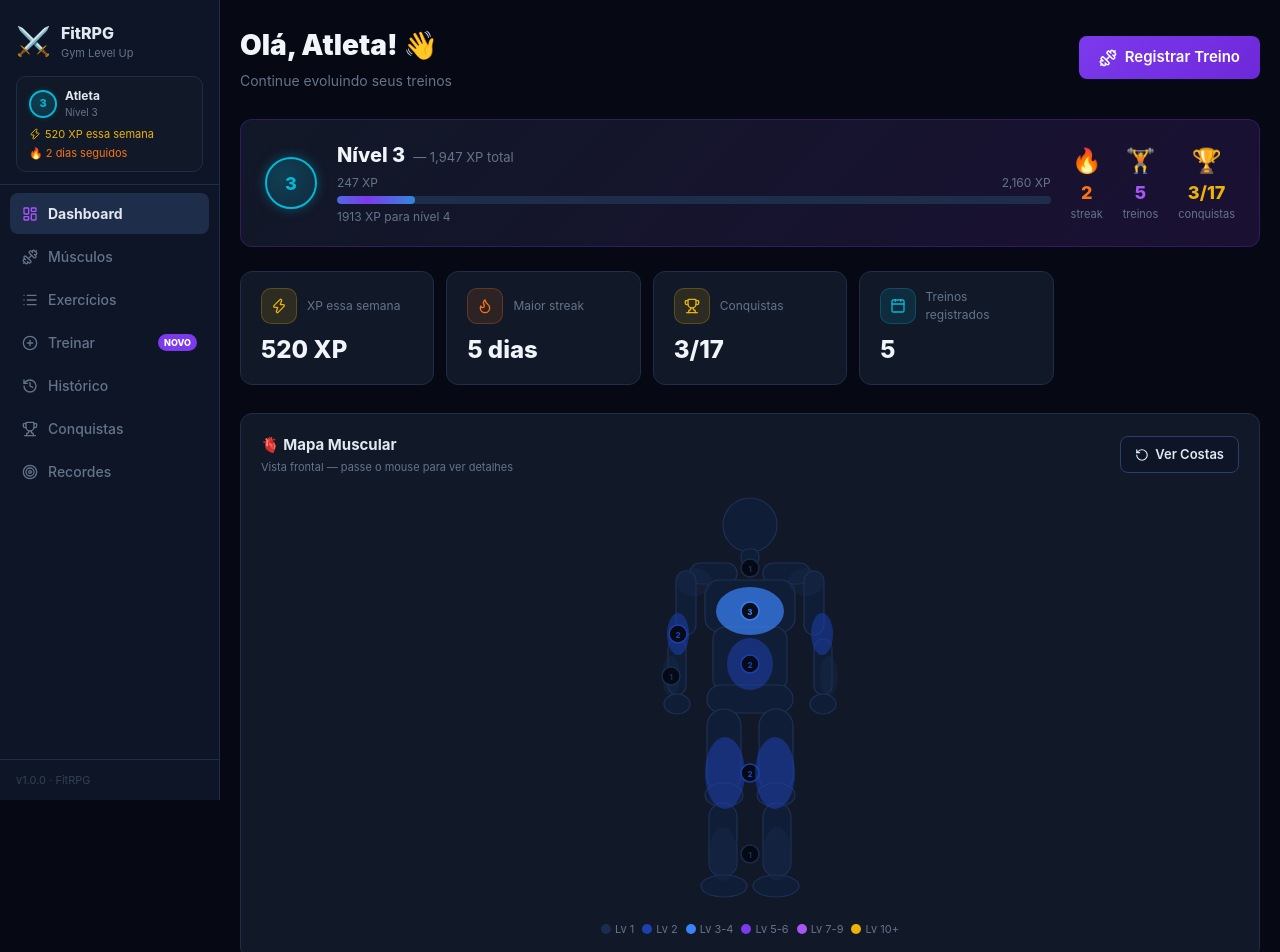
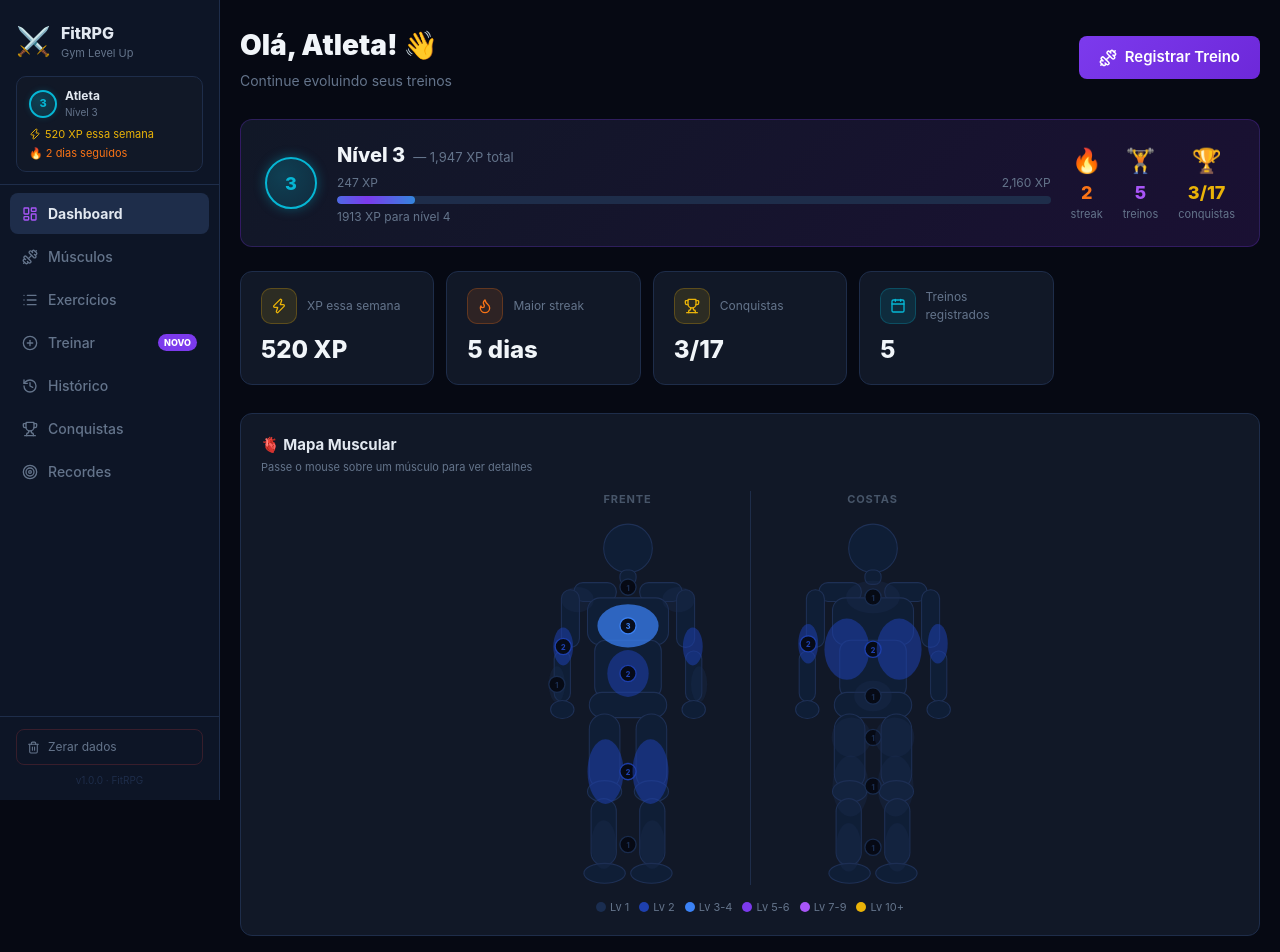
Before and after one commit to ThiagoGTK/Fitness-rpg, a React (Vite) app: page / in a window 1280 px wide. Shown: the top 952 px of the page. Built offline with nearby package versions, Linux system fonts and the light colour scheme.

Commit message:
feat: body map side by side + clean reset button

```diff
--- a/src/components/BodyMap.tsx
+++ b/src/components/BodyMap.tsx
@@ -1,7 +1,6 @@
 import { useState, useRef } from 'react';
 import { useGameStore } from '../store/gameStore';
 import { xpForMuscleLevel } from '../services/levelCalculator';
-import { RotateCcw } from 'lucide-react';
 
 interface Region {
   muscleId: string;
@@ -16,18 +15,18 @@ interface TooltipState {
 
 // Muscle overlay regions — front view
 const FRONT_REGIONS: Region[] = [
-  { muscleId: 'ombros',     cx: 44,  cy: 93,  rx: 18, ry: 14 },
-  { muscleId: 'ombros',     cx: 156, cy: 93,  rx: 18, ry: 14 },
-  { muscleId: 'peito',      cx: 100, cy: 122, rx: 34, ry: 24 },
-  { muscleId: 'biceps',     cx: 28,  cy: 145, rx: 11, ry: 21 },
-  { muscleId: 'biceps',     cx: 172, cy: 145, rx: 11, ry: 21 },
-  { muscleId: 'antebraco',  cx: 21,  cy: 187, rx: 9,  ry: 20 },
-  { muscleId: 'antebraco',  cx: 179, cy: 187, rx: 9,  ry: 20 },
-  { muscleId: 'abdomen',    cx: 100, cy: 175, rx: 23, ry: 26 },
-  { muscleId: 'quadriceps', cx: 75,  cy: 284, rx: 20, ry: 36 },
-  { muscleId: 'quadriceps', cx: 125, cy: 284, rx: 20, ry: 36 },
-  { muscleId: 'panturrilha',cx: 73,  cy: 365, rx: 14, ry: 27 },
-  { muscleId: 'panturrilha',cx: 127, cy: 365, rx: 14, ry: 27 },
+  { muscleId: 'ombros',      cx: 44,  cy: 93,  rx: 18, ry: 14 },
+  { muscleId: 'ombros',      cx: 156, cy: 93,  rx: 18, ry: 14 },
+  { muscleId: 'peito',       cx: 100, cy: 122, rx: 34, ry: 24 },
+  { muscleId: 'biceps',      cx: 28,  cy: 145, rx: 11, ry: 21 },
+  { muscleId: 'biceps',      cx: 172, cy: 145, rx: 11, ry: 21 },
+  { muscleId: 'antebraco',   cx: 21,  cy: 187, rx: 9,  ry: 20 },
+  { muscleId: 'antebraco',   cx: 179, cy: 187, rx: 9,  ry: 20 },
+  { muscleId: 'abdomen',     cx: 100, cy: 175, rx: 23, ry: 26 },
+  { muscleId: 'quadriceps',  cx: 75,  cy: 284, rx: 20, ry: 36 },
+  { muscleId: 'quadriceps',  cx: 125, cy: 284, rx: 20, ry: 36 },
+  { muscleId: 'panturrilha', cx: 73,  cy: 365, rx: 14, ry: 27 },
+  { muscleId: 'panturrilha', cx: 127, cy: 365, rx: 14, ry: 27 },
 ];
 
 // Muscle overlay regions — back view
@@ -46,26 +45,24 @@ const BACK_REGIONS: Region[] = [
   { muscleId: 'panturrilha', cx: 127, cy: 368, rx: 14, ry: 27 },
 ];
 
-// Centroid label position per unique muscle (front)
 const FRONT_LABEL: Record<string, { x: number; y: number }> = {
-  ombros:     { x: 100, y: 79 },
-  peito:      { x: 100, y: 122 },
-  biceps:     { x: 28,  y: 145 },
-  antebraco:  { x: 21,  y: 187 },
-  abdomen:    { x: 100, y: 175 },
-  quadriceps: { x: 100, y: 284 },
-  panturrilha:{ x: 100, y: 365 },
+  ombros:      { x: 100, y: 79 },
+  peito:       { x: 100, y: 122 },
+  biceps:      { x: 28,  y: 145 },
+  antebraco:   { x: 21,  y: 187 },
+  abdomen:     { x: 100, y: 175 },
+  quadriceps:  { x: 100, y: 284 },
+  panturrilha: { x: 100, y: 365 },
 };
 
-// Centroid label position per unique muscle (back)
 const BACK_LABEL: Record<string, { x: number; y: number }> = {
-  trapezio:   { x: 100, y: 90 },
-  costas:     { x: 100, y: 148 },
-  triceps:    { x: 28,  y: 142 },
-  lombar:     { x: 100, y: 200 },
-  gluteos:    { x: 100, y: 246 },
-  posteriores:{ x: 100, y: 300 },
-  panturrilha:{ x: 100, y: 368 },
+  trapezio:    { x: 100, y: 90 },
+  costas:      { x: 100, y: 148 },
+  triceps:     { x: 28,  y: 142 },
+  lombar:      { x: 100, y: 200 },
+  gluteos:     { x: 100, y: 246 },
+  posteriores: { x: 100, y: 300 },
+  panturrilha: { x: 100, y: 368 },
 };
 
 function levelFill(level: number): string {
@@ -84,13 +81,12 @@ function levelOpacity(level: number): number {
   return 0.35;
 }
 
-function levelGlowId(level: number): string {
-  if (level >= 10) return 'url(#glow-gold)';
-  if (level >= 5)  return 'url(#glow-purple)';
+function levelGlowId(level: number, suffix = ''): string {
+  if (level >= 10) return `url(#glow-gold${suffix})`;
+  if (level >= 5)  return `url(#glow-purple${suffix})`;
   return 'none';
 }
 
-// Static body silhouette — same SVG shapes for both front/back
 function BodySilhouette() {
   const fill = '#0f1e36';
   const stroke = '#1e3055';
@@ -121,9 +117,27 @@ function BodySilhouette() {
   );
 }
 
+function SvgDefs({ suffix }: { suffix: string }) {
+  return (
+    <defs>
+      <filter id={`glow-gold${suffix}`} x="-50%" y="-50%" width="200%" height="200%">
+        <feGaussianBlur stdDeviation="3" result="blur" />
+        <feMerge><feMergeNode in="blur" /><feMergeNode in="SourceGraphic" /></feMerge>
+      </filter>
+      <filter id={`glow-purple${suffix}`} x="-50%" y="-50%" width="200%" height="200%">
+        <feGaussianBlur stdDeviation="2.5" result="blur" />
+        <feMerge><feMergeNode in="blur" /><feMergeNode in="SourceGraphic" /></feMerge>
+      </filter>
+      <filter id={`glow-hover${suffix}`} x="-50%" y="-50%" width="200%" height="200%">
+        <feGaussianBlur stdDeviation="4" result="blur" />
+        <feMerge><feMergeNode in="blur" /><feMergeNode in="SourceGraphic" /></feMerge>
+      </filter>
+    </defs>
+  );
+}
+
 export function BodyMap() {
   const { muscles } = useGameStore();
-  const [flipped, setFlipped] = useState(false);
   const [tooltip, setTooltip] = useState<TooltipState | null>(null);
   const [hoveredId, setHoveredId] = useState<string | null>(null);
   const containerRef = useRef<HTMLDivElement>(null);
@@ -134,11 +148,7 @@ export function BodyMap() {
     const rect = containerRef.current?.getBoundingClientRect();
     if (!rect) return;
     setHoveredId(muscleId);
-    setTooltip({
-      muscleId,
-      x: e.clientX - rect.left,
-      y: e.clientY - rect.top,
-    });
+    setTooltip({ muscleId, x: e.clientX - rect.left, y: e.clientY - rect.top });
   }
 
   function handleMouseMove(e: React.MouseEvent) {
@@ -153,7 +163,11 @@ export function BodyMap() {
     setTooltip(null);
   }
 
-  function renderRegions(regions: Region[], labels: Record<string, { x: number; y: number }>) {
+  function renderRegions(
+    regions: Region[],
+    labels: Record<string, { x: number; y: number }>,
+    suffix: string
+  ) {
     const drawnLabels = new Set<string>();
     return regions.map((r, i) => {
       const muscle = muscleMap[r.muscleId];
@@ -161,14 +175,14 @@ export function BodyMap() {
       const isHovered = hoveredId === r.muscleId;
       const fill = levelFill(level);
       const opacity = isHovered ? Math.min(1, levelOpacity(level) + 0.15) : levelOpacity(level);
-      const filter = isHovered ? 'url(#glow-hover)' : levelGlowId(level);
+      const filter = isHovered ? `url(#glow-hover${suffix})` : levelGlowId(level, suffix);
 
       const showLabel = labels[r.muscleId] && !drawnLabels.has(r.muscleId);
       if (showLabel) drawnLabels.add(r.muscleId);
       const lp = labels[r.muscleId];
 
       return (
-        <g key={`${r.muscleId}-${i}`}>
+        <g key={`${r.muscleId}-${suffix}-${i}`}>
           <ellipse
             cx={r.cx} cy={r.cy} rx={r.rx} ry={r.ry}
             fill={fill} opacity={opacity} filter={filter}
@@ -178,9 +192,7 @@ export function BodyMap() {
             onMouseLeave={handleMouseLeave}
           />
           {showLabel && lp && (
-            <g
-              style={{ cursor: 'pointer', pointerEvents: 'none' }}
-            >
+            <g style={{ pointerEvents: 'none' }}>
               <circle cx={lp.x} cy={lp.y} r="9"
                 fill="#060913" stroke={fill} strokeWidth="1.5" opacity={0.95} />
               <text x={lp.x} y={lp.y + 4}
@@ -201,99 +213,53 @@ export function BodyMap() {
   return (
     <div ref={containerRef} style={{ position: 'relative', userSelect: 'none' }}>
       {/* Header */}
-      <div style={{ display: 'flex', justifyContent: 'space-between', alignItems: 'center', marginBottom: 14 }}>
-        <div>
+      <div style={{ marginBottom: 16 }}>
         <h3 style={{ margin: 0, fontSize: 15, fontWeight: 700, color: '#e2e8f0' }}>
           🫀 Mapa Muscular
         </h3>
         <p style={{ margin: '2px 0 0', fontSize: 11, color: '#64748b' }}>
-            {flipped ? 'Vista posterior' : 'Vista frontal'} — passe o mouse para ver detalhes
+          Passe o mouse sobre um músculo para ver detalhes
         </p>
       </div>
-        <button
-          className="btn-secondary"
-          style={{ gap: 6, fontSize: 13, padding: '8px 14px' }}
-          onClick={() => setFlipped(f => !f)}
-        >
-          <RotateCcw size={14} style={{
-            transition: 'transform 0.4s',
-            transform: flipped ? 'rotate(180deg)' : 'rotate(0deg)',
-          }} />
-          {flipped ? 'Ver Frente' : 'Ver Costas'}
-        </button>
-      </div>
 
-      {/* 3D flip container */}
-      <div style={{ perspective: '900px', width: '100%' }}>
-        <div style={{
-          transformStyle: 'preserve-3d',
-          transition: 'transform 0.7s cubic-bezier(0.4, 0, 0.2, 1)',
-          transform: flipped ? 'rotateY(180deg)' : 'rotateY(0deg)',
-          position: 'relative',
-          height: 420,
-        }}>
-          {/* FRONT */}
-          <div style={{
-            backfaceVisibility: 'hidden',
-            WebkitBackfaceVisibility: 'hidden',
-            position: 'absolute', inset: 0,
-            display: 'flex', justifyContent: 'center',
-          }}>
-            <svg viewBox="0 0 200 410" width="200" height="410" style={{ overflow: 'visible' }}>
-              <defs>
-                <filter id="glow-gold" x="-50%" y="-50%" width="200%" height="200%">
-                  <feGaussianBlur stdDeviation="3" result="blur" />
-                  <feMerge><feMergeNode in="blur" /><feMergeNode in="SourceGraphic" /></feMerge>
-                </filter>
-                <filter id="glow-purple" x="-50%" y="-50%" width="200%" height="200%">
-                  <feGaussianBlur stdDeviation="2.5" result="blur" />
-                  <feMerge><feMergeNode in="blur" /><feMergeNode in="SourceGraphic" /></feMerge>
-                </filter>
-                <filter id="glow-hover" x="-50%" y="-50%" width="200%" height="200%">
-                  <feGaussianBlur stdDeviation="4" result="blur" />
-                  <feMerge><feMergeNode in="blur" /><feMergeNode in="SourceGraphic" /></feMerge>
-                </filter>
-              </defs>
+      {/* Side-by-side views */}
+      <div style={{ display: 'flex', justifyContent: 'center', gap: 32, flexWrap: 'wrap' }}>
+        {/* Front */}
+        <div style={{ display: 'flex', flexDirection: 'column', alignItems: 'center', gap: 8 }}>
+          <span style={{ fontSize: 11, fontWeight: 700, letterSpacing: '0.08em', color: '#475569', textTransform: 'uppercase' }}>
+            Frente
+          </span>
+          <svg viewBox="0 0 200 410" width="180" height="369" style={{ overflow: 'visible', display: 'block' }}>
+            <SvgDefs suffix="-front" />
             <BodySilhouette />
-              {renderRegions(FRONT_REGIONS, FRONT_LABEL)}
+            {renderRegions(FRONT_REGIONS, FRONT_LABEL, '-front')}
           </svg>
         </div>
 
-          {/* BACK */}
+        {/* Divider */}
         <div style={{
-            backfaceVisibility: 'hidden',
-            WebkitBackfaceVisibility: 'hidden',
-            position: 'absolute', inset: 0,
-            transform: 'rotateY(180deg)',
-            display: 'flex', justifyContent: 'center',
-          }}>
-            <svg viewBox="0 0 200 410" width="200" height="410" style={{ overflow: 'visible' }}>
-              <defs>
-                <filter id="glow-gold-b" x="-50%" y="-50%" width="200%" height="200%">
-                  <feGaussianBlur stdDeviation="3" result="blur" />
-                  <feMerge><feMergeNode in="blur" /><feMergeNode in="SourceGraphic" /></feMerge>
-                </filter>
-                <filter id="glow-purple-b" x="-50%" y="-50%" width="200%" height="200%">
-                  <feGaussianBlur stdDeviation="2.5" result="blur" />
-                  <feMerge><feMergeNode in="blur" /><feMergeNode in="SourceGraphic" /></feMerge>
-                </filter>
-                <filter id="glow-hover-b" x="-50%" y="-50%" width="200%" height="200%">
-                  <feGaussianBlur stdDeviation="4" result="blur" />
-                  <feMerge><feMergeNode in="blur" /><feMergeNode in="SourceGraphic" /></feMerge>
-                </filter>
-              </defs>
+          width: 1, background: '#1e2d4a', alignSelf: 'stretch', flexShrink: 0,
+          display: 'flex', alignItems: 'center',
+        }} />
+
+        {/* Back */}
+        <div style={{ display: 'flex', flexDirection: 'column', alignItems: 'center', gap: 8 }}>
+          <span style={{ fontSize: 11, fontWeight: 700, letterSpacing: '0.08em', color: '#475569', textTransform: 'uppercase' }}>
+            Costas
+          </span>
+          <svg viewBox="0 0 200 410" width="180" height="369" style={{ overflow: 'visible', display: 'block' }}>
+            <SvgDefs suffix="-back" />
             <BodySilhouette />
-              {renderRegions(BACK_REGIONS, BACK_LABEL)}
+            {renderRegions(BACK_REGIONS, BACK_LABEL, '-back')}
           </svg>
-          </div>
         </div>
       </div>
 
       {/* Level legend */}
-      <div style={{ display: 'flex', gap: 8, flexWrap: 'wrap', marginTop: 12, justifyContent: 'center' }}>
+      <div style={{ display: 'flex', gap: 10, flexWrap: 'wrap', marginTop: 14, justifyContent: 'center' }}>
         {[
-          { label: 'Lv 1', color: '#1a2d50' },
-          { label: 'Lv 2', color: '#1e40af' },
+          { label: 'Lv 1',   color: '#1a2d50' },
+          { label: 'Lv 2',   color: '#1e40af' },
           { label: 'Lv 3-4', color: '#3b82f6' },
           { label: 'Lv 5-6', color: '#7c3aed' },
           { label: 'Lv 7-9', color: '#a855f7' },
--- a/src/components/Navigation.tsx
+++ b/src/components/Navigation.tsx
@@ -1,5 +1,6 @@
+import { useState } from 'react';
 import { NavLink, useLocation } from 'react-router-dom';
-import { LayoutDashboard, Dumbbell, List, PlusCircle, History, Trophy, Target, Zap } from 'lucide-react';
+import { LayoutDashboard, Dumbbell, List, PlusCircle, History, Trophy, Target, Zap, Trash2, X } from 'lucide-react';
 import { useGameStore } from '../store/gameStore';
 import { LevelBadge } from './ui/LevelBadge';
 
@@ -14,8 +15,14 @@ const NAV = [
 ];
 
 export function Navigation() {
-  const { user } = useGameStore();
+  const { user, cleanReset } = useGameStore();
   const location = useLocation();
+  const [showConfirm, setShowConfirm] = useState(false);
+
+  function handleReset() {
+    cleanReset();
+    setShowConfirm(false);
+  }
 
   return (
     <>
@@ -90,10 +97,77 @@ export function Navigation() {
           })}
         </div>
 
-        <div style={{ padding: '12px 16px', borderTop: '1px solid #1e2d4a', fontSize: 11, color: '#334155' }}>
-          v1.0.0 · FitRPG
+        <div style={{ padding: '12px 16px', borderTop: '1px solid #1e2d4a' }}>
+          <button
+            onClick={() => setShowConfirm(true)}
+            style={{
+              width: '100%', display: 'flex', alignItems: 'center', gap: 8,
+              background: 'none', border: '1px solid #ef444430', borderRadius: 8,
+              padding: '8px 10px', cursor: 'pointer', color: '#64748b', fontSize: 12,
+              transition: 'background 0.15s, color 0.15s',
+            }}
+            onMouseEnter={e => { (e.currentTarget as HTMLButtonElement).style.background = '#ef444415'; (e.currentTarget as HTMLButtonElement).style.color = '#ef4444'; }}
+            onMouseLeave={e => { (e.currentTarget as HTMLButtonElement).style.background = 'none'; (e.currentTarget as HTMLButtonElement).style.color = '#64748b'; }}
+          >
+            <Trash2 size={13} />
+            Zerar dados
+          </button>
+          <div style={{ marginTop: 8, fontSize: 10, color: '#1e2d4a', textAlign: 'center' }}>v1.0.0 · FitRPG</div>
         </div>
       </nav>
+
+      {/* Confirm modal */}
+      {showConfirm && (
+        <div style={{
+          position: 'fixed', inset: 0, zIndex: 300, background: 'rgba(0,0,0,0.8)',
+          display: 'flex', alignItems: 'center', justifyContent: 'center', padding: 16,
+        }}>
+          <div style={{
+            background: '#111827', border: '1px solid #ef444440', borderRadius: 16,
+            padding: 28, maxWidth: 360, width: '100%', textAlign: 'center',
+            boxShadow: '0 20px 60px rgba(0,0,0,0.6)',
+          }}>
+            <button
+              onClick={() => setShowConfirm(false)}
+              style={{ position: 'absolute', top: 12, right: 12, background: 'none', border: 'none', cursor: 'pointer', color: '#64748b', padding: 4 }}
+            >
+              <X size={16} />
+            </button>
+            <div style={{ fontSize: 48, marginBottom: 12 }}>⚠️</div>
+            <h3 style={{ margin: '0 0 8px', fontSize: 18, fontWeight: 800, color: '#f1f5f9' }}>
+              Zerar todos os dados?
+            </h3>
+            <p style={{ margin: '0 0 6px', fontSize: 14, color: '#94a3b8' }}>
+              Isso vai apagar <strong style={{ color: '#f1f5f9' }}>todos os treinos, recordes, XP e conquistas</strong>.
+            </p>
+            <p style={{ margin: '0 0 24px', fontSize: 13, color: '#64748b' }}>
+              Os exercícios cadastrados serão mantidos, mas com nível e XP zerados.
+            </p>
+            <div style={{ display: 'flex', gap: 10, justifyContent: 'center' }}>
+              <button
+                onClick={handleReset}
+                style={{
+                  flex: 1, padding: '10px 16px', borderRadius: 8, border: 'none',
+                  background: '#ef4444', color: 'white', fontWeight: 700, fontSize: 14,
+                  cursor: 'pointer', display: 'flex', alignItems: 'center', justifyContent: 'center', gap: 6,
+                }}
+              >
+                <Trash2 size={14} /> Sim, zerar tudo
+              </button>
+              <button
+                onClick={() => setShowConfirm(false)}
+                style={{
+                  flex: 1, padding: '10px 16px', borderRadius: 8,
+                  border: '1px solid #1e2d4a', background: 'transparent',
+                  color: '#94a3b8', fontWeight: 600, fontSize: 14, cursor: 'pointer',
+                }}
+              >
+                Cancelar
+              </button>
+            </div>
+          </div>
+        </div>
+      )}
 
       {/* Bottom nav (mobile) */}
       <nav style={{
```
Also changed, not shown: src/store/gameStore.ts (+24 -1 lines). Lines whose indentation alone changed are shown as unchanged.
